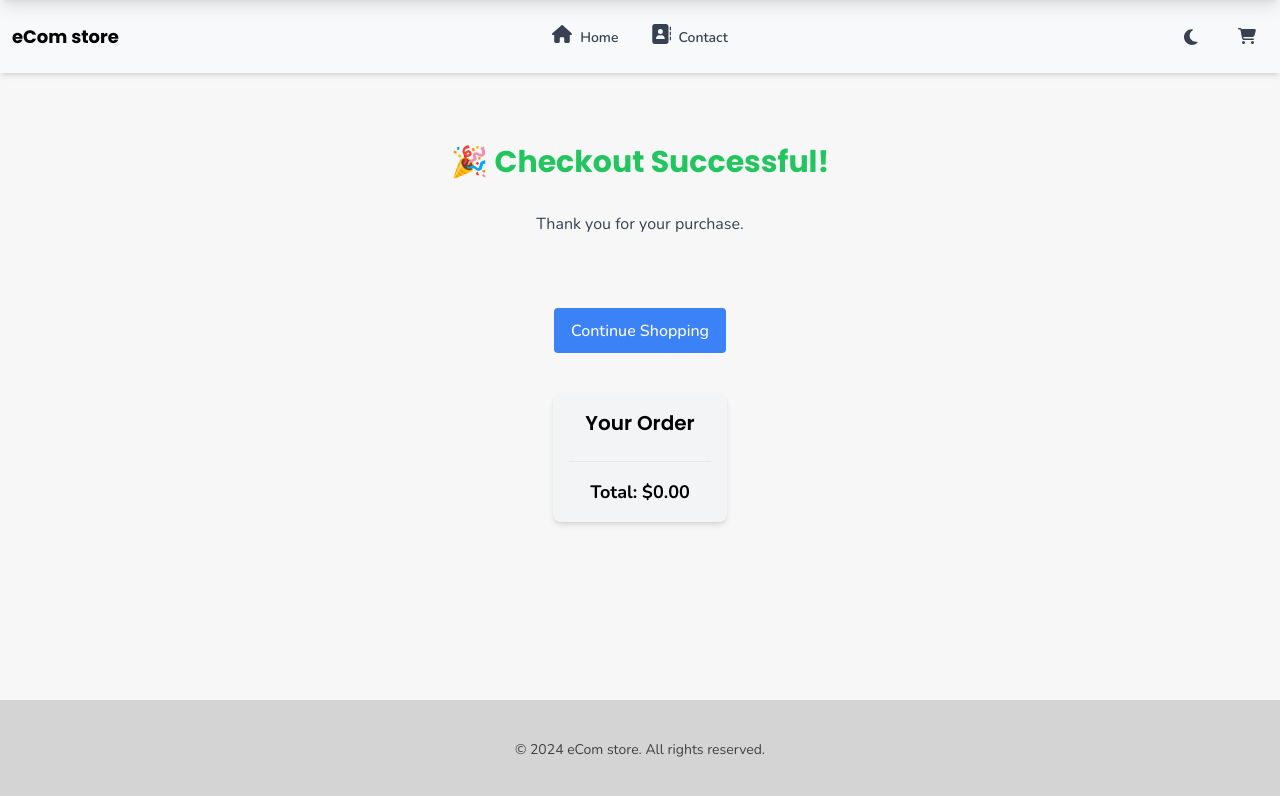
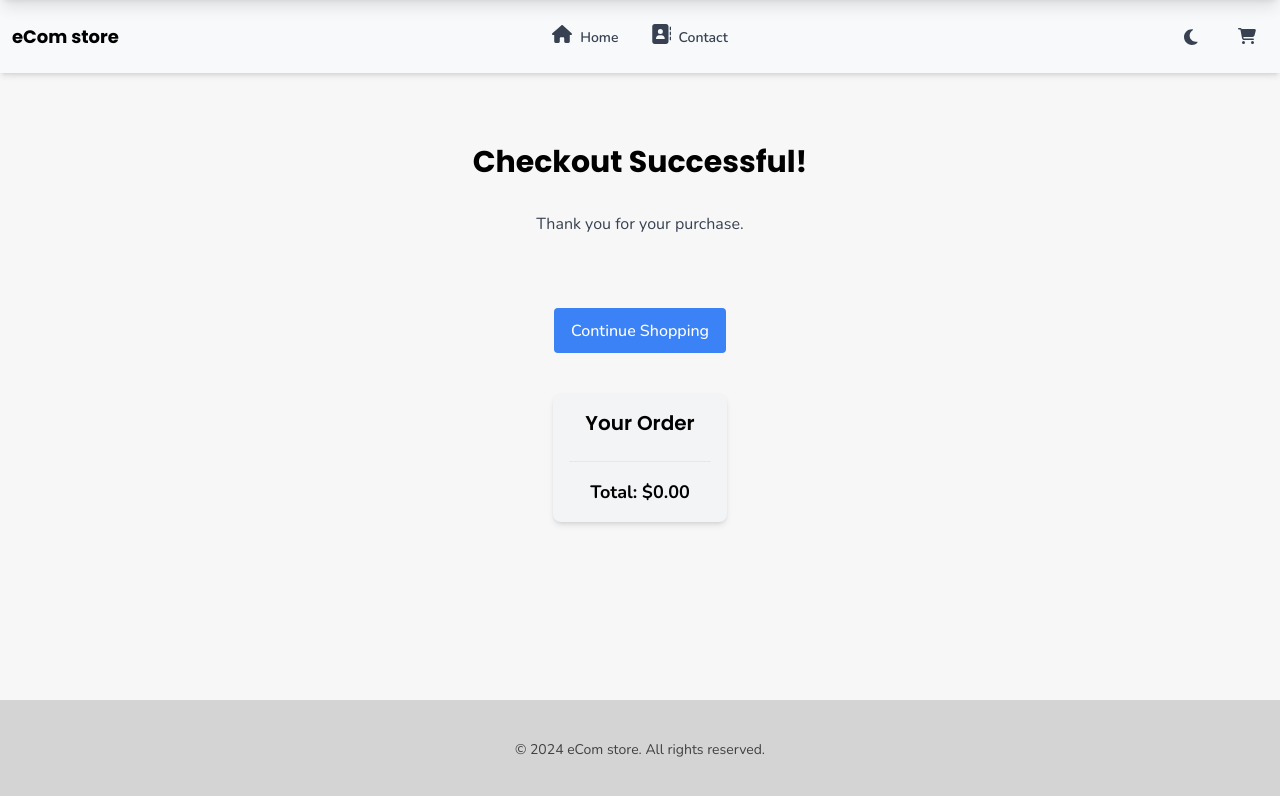
Before and after one commit to Kinenystuen/eComStore, a React (Vite) app: page /checkout-success in a window 1280 px wide. Shown: the top 796 px of the page. Built offline with nearby package versions, Linux system fonts and the light colour scheme; what tailwindcss-motion would draw is missing.

Commit message:
Added confetti to checkout success

```diff
--- a/src/_root/pages/CheckoutSuccessPage.tsx
+++ b/src/_root/pages/CheckoutSuccessPage.tsx
@@ -19,9 +19,10 @@ const CheckoutSuccessPage: React.FC = () => {
 
   return (
     <div className="container mx-auto text-center flex flex-col mt-16 gap-2">
-      <H1 className="text-3xl font-bold text-green-500 mb-6">
-        🎉 Checkout Successful!
+      <H1 className="m-auto text-3xl w-fit font-bold mb-6 motion-preset-confetti animate-confetti-loop">
+        Checkout Successful!
       </H1>
+
       <P className="text-gray-700 mb-8">Thank you for your purchase.</P>
 
       {/* Continue Shopping Button */}
```
